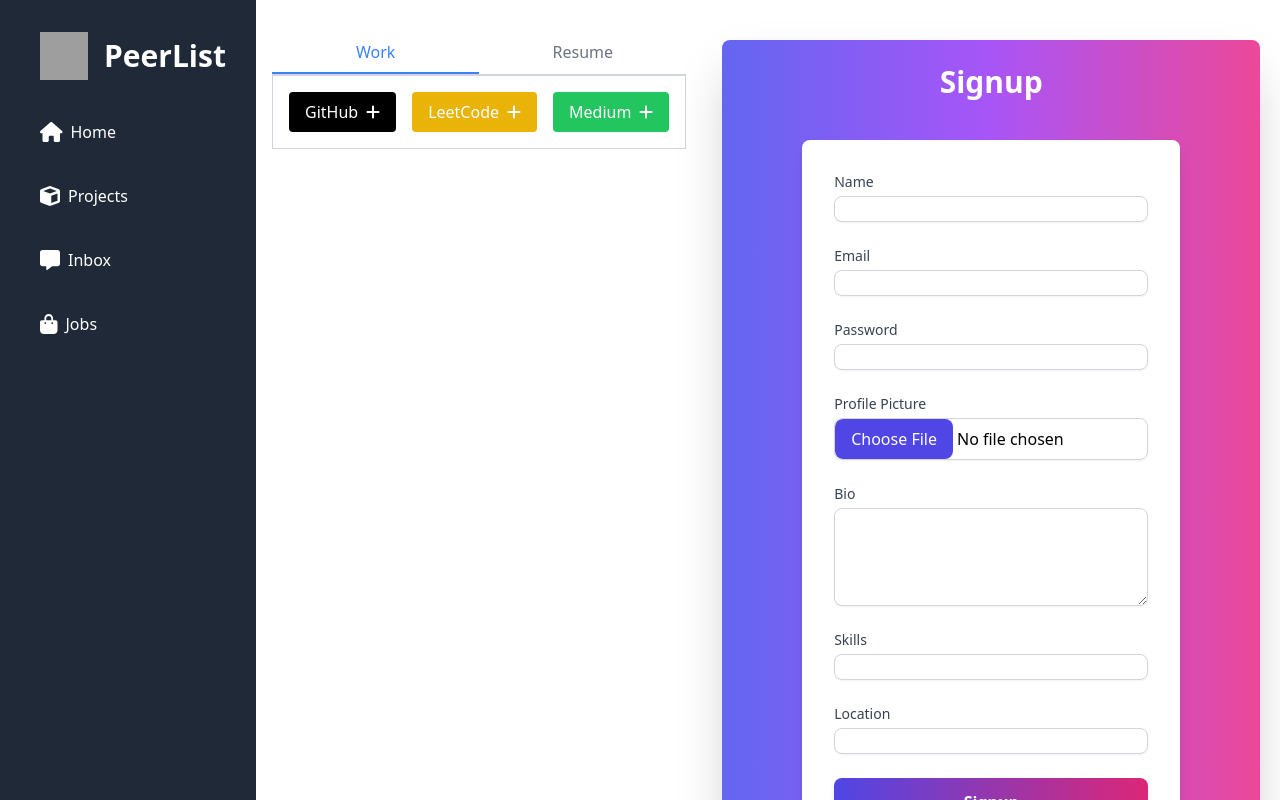
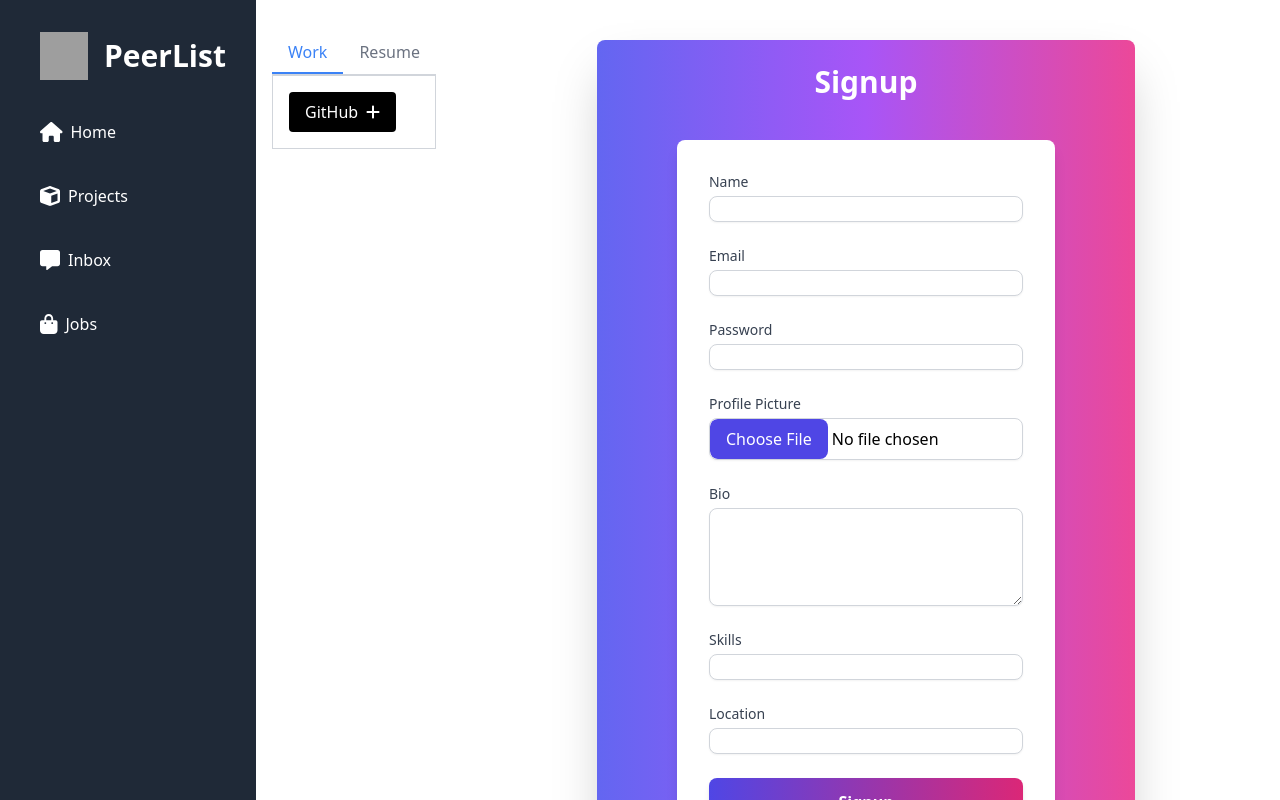
Before and after one commit to nikamaish/EC_TASK, a React (Create React App) app in the folder frontend/: page / in a window 1280 px wide. Shown: the top 800 px of the page. Built offline with nearby package versions, Linux system fonts and the light colour scheme; grey boxes are pictures that could not be loaded.

Commit message:
:art: two buttons removed

```diff
--- a/frontend/src/Components/Work/Work.jsx
+++ b/frontend/src/Components/Work/Work.jsx
@@ -50,14 +50,14 @@
             GitHub
             <FontAwesomeIcon icon={faPlus} className="ml-2" />
           </button>
-          <button className="flex items-center justify-center bg-yellow-500 text-white py-2 px-4 rounded hover:bg-yellow-600 focus:outline-none focus:ring-2 focus:ring-yellow-300">
+          {/* <button className="flex items-center justify-center bg-yellow-500 text-white py-2 px-4 rounded hover:bg-yellow-600 focus:outline-none focus:ring-2 focus:ring-yellow-300">
             LeetCode
             <FontAwesomeIcon icon={faPlus} className="ml-2" />
           </button>
           <button className="flex items-center justify-center bg-green-500 text-white py-2 px-4 rounded hover:bg-green-600 focus:outline-none focus:ring-2 focus:ring-green-300">
             Medium
             <FontAwesomeIcon icon={faPlus} className="ml-2" />
-          </button>
+          </button> */}
         </div>
       )}
     </div>
```
